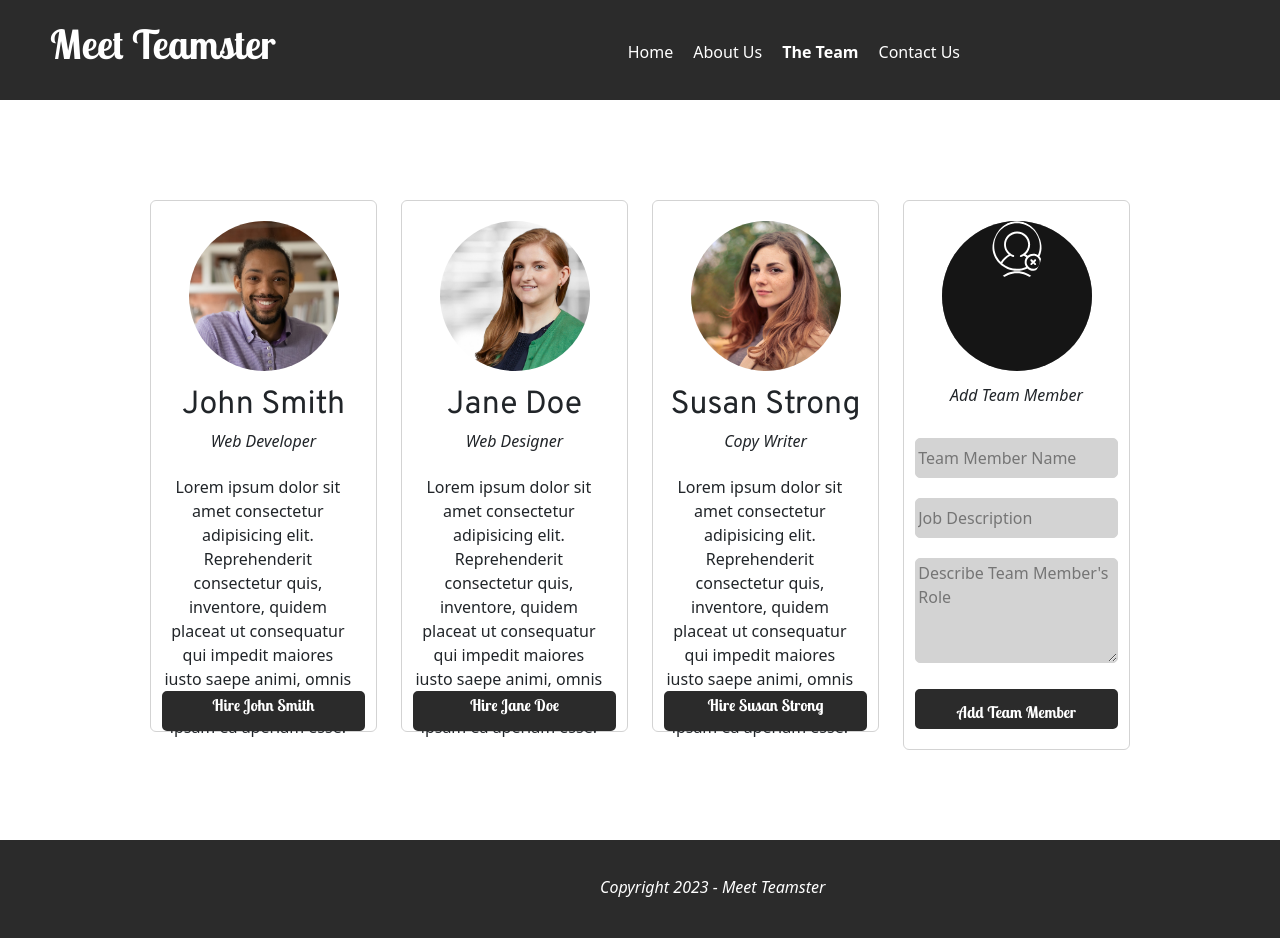
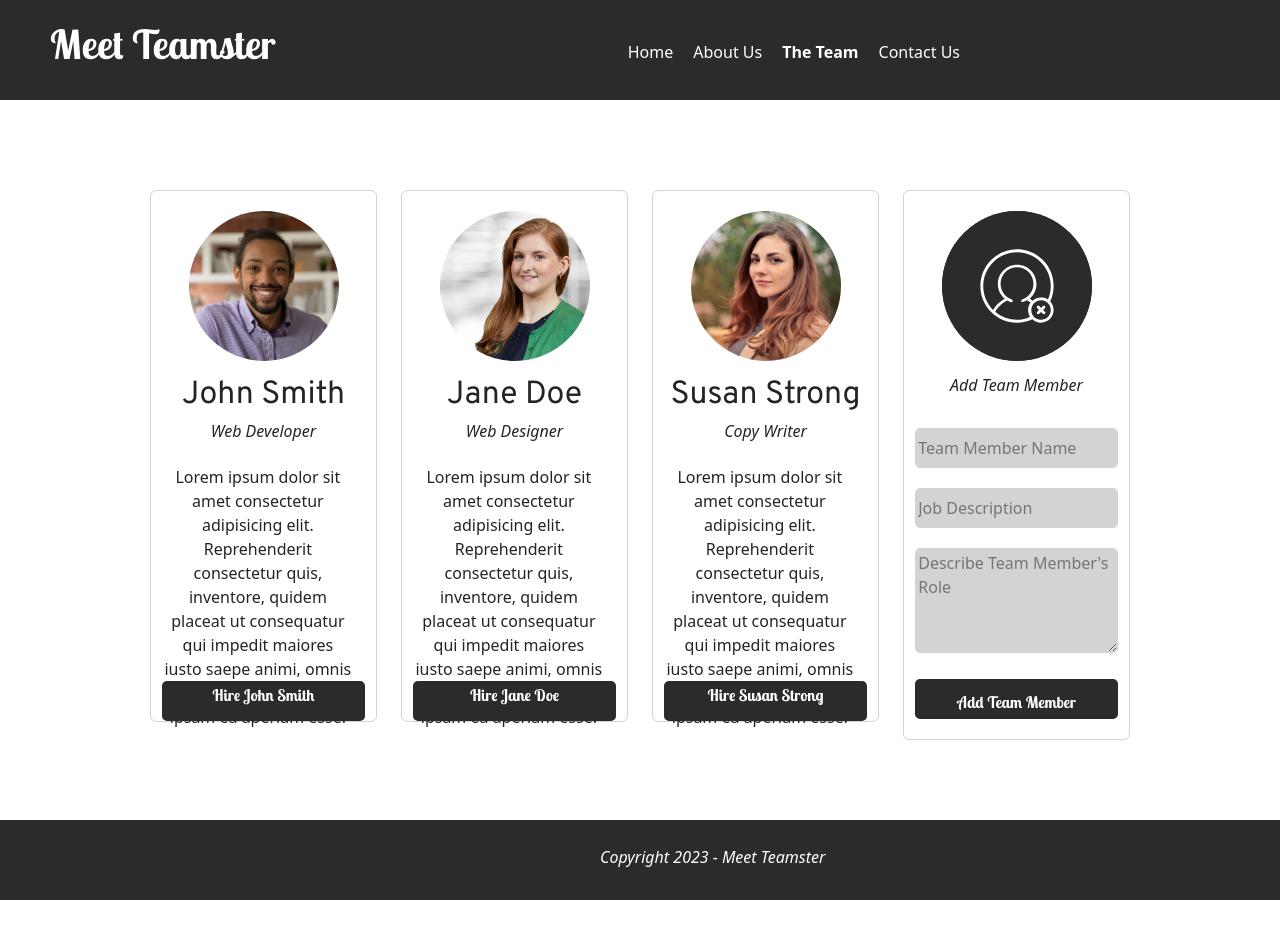
Before and after one commit to nicolaprinsloo/Final_Formal_Assessment_Term1_Nicola_Prinsloo_231021, a plain HTML site: page index.html in a window 1280 px wide. After the commit the page ends 900 px from the top, so only its background shows below. Drawn offline with nearby package versions, Linux system fonts and the light colour scheme.

Commit message:
advance hover states done correctly

```diff
--- a/css/main.css
+++ b/css/main.css
@@ -34,8 +34,8 @@ nav li{
 }
 
 header{
-    margin-top: 100px;
-    margin-bottom: 90px;
+    margin-top: 90px;
+    margin-bottom: 80px;
     margin-left: 150px;
     margin-right: 150px;
 }
@@ -108,16 +108,17 @@ header{
     width: 150px;
     height: 150px;
     border-radius: 50%;
-    background-color: rgba(0,0,0,0.5);
+    background-color: #2b2b2b;
     opacity: 1;
 }
 
 .remove{
-    width: 50px;
-    height: 60px;
-    background-image: url("../assets/remove.svg");
+    width: 100px;
+    height: 100px;
+    background-image: url("../assets/rremove.svg");
     border-radius: 50%;
     margin: 0 auto;
+    padding-top: 100px;
 }
 
 .card h2{
@@ -196,10 +197,10 @@ form{
 
 footer{
     width: 100%;
-    height: 100px;
+    height: 80px;
     background-color: #2b2b2b;
     color: white;
     padding-left: 600px;
-    padding-top: 35px;
+    padding-top: 25px;
     font-style: italic;
 }
--- a/index.html
+++ b/index.html
@@ -44,7 +44,7 @@
                 <div class="card">
                     <div class="round-image-1">
                          <div class="overlay">
-                            <div class="remove"></div>
+                            <img src="assets/rremove.svg">
                          </div>
                     </div>
                     <h2>John Smith</h2>
@@ -58,7 +58,7 @@
                 <div class="card">
                     <div class="round-image-2">
                         <div class="overlay">
-                            <div class="remove"></div>
+                            <img src="assets/rremove.svg">
                          </div>
                     </div>
                     <h2>Jane Doe</h2>
@@ -72,7 +72,7 @@
                 <div class="card">
                     <div class="round-image-3">
                         <div class="overlay">
-                            <div class="remove"></div>
+                            <img src="assets/rremove.svg">
                          </div>
                     </div>
                     <h2>Susan Strong</h2>
@@ -86,7 +86,7 @@
                 <div class="card">
                     <div class="round-image-4">
                         <div class="overlay2">
-                            <div class="remove"></div>
+                                <img src="assets/rremove.svg">
                          </div>
                     </div>
                     <h3>Add Team Member</h3>
```
Also changed, not shown: assets/rremove.svg (added).
